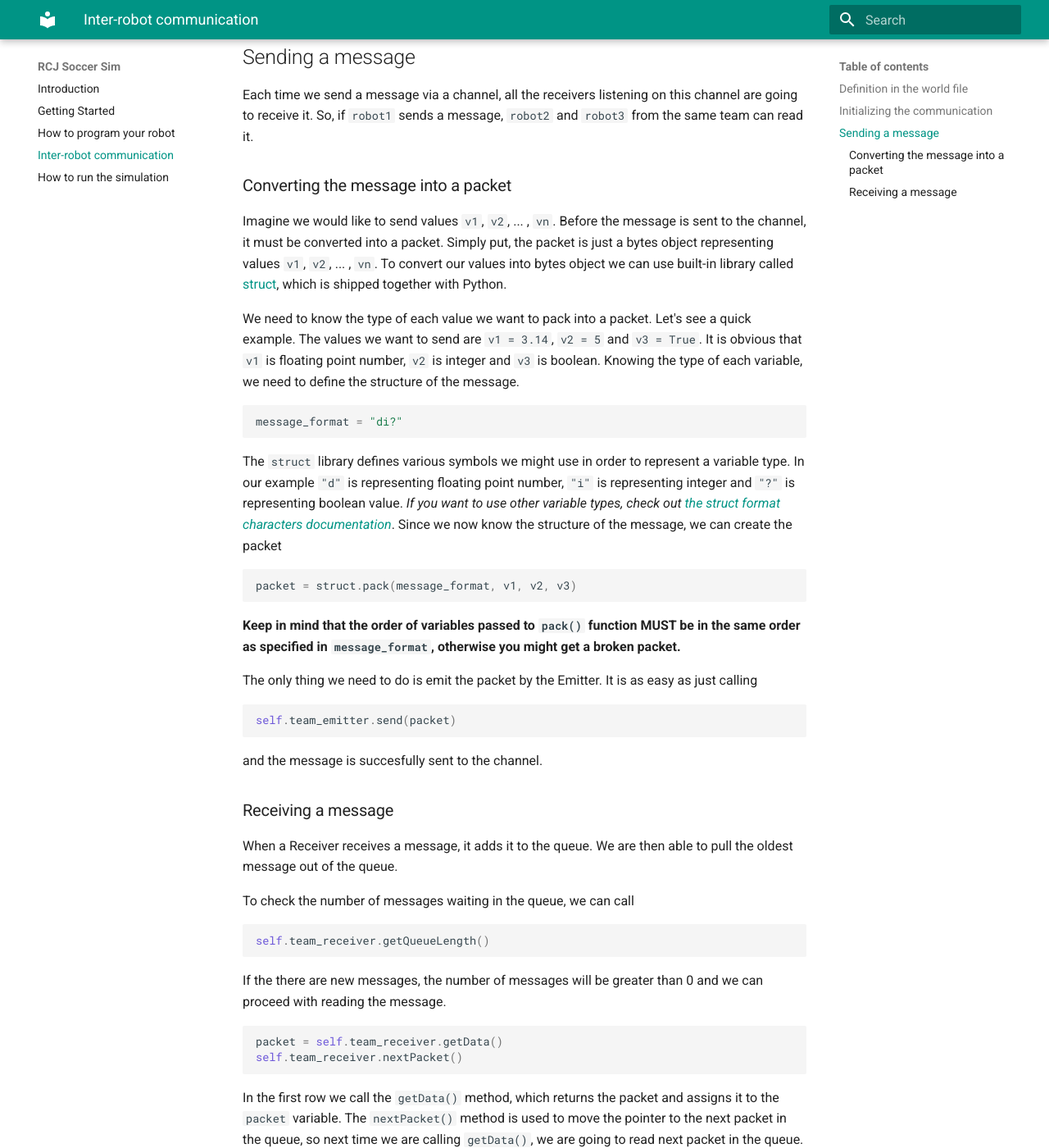
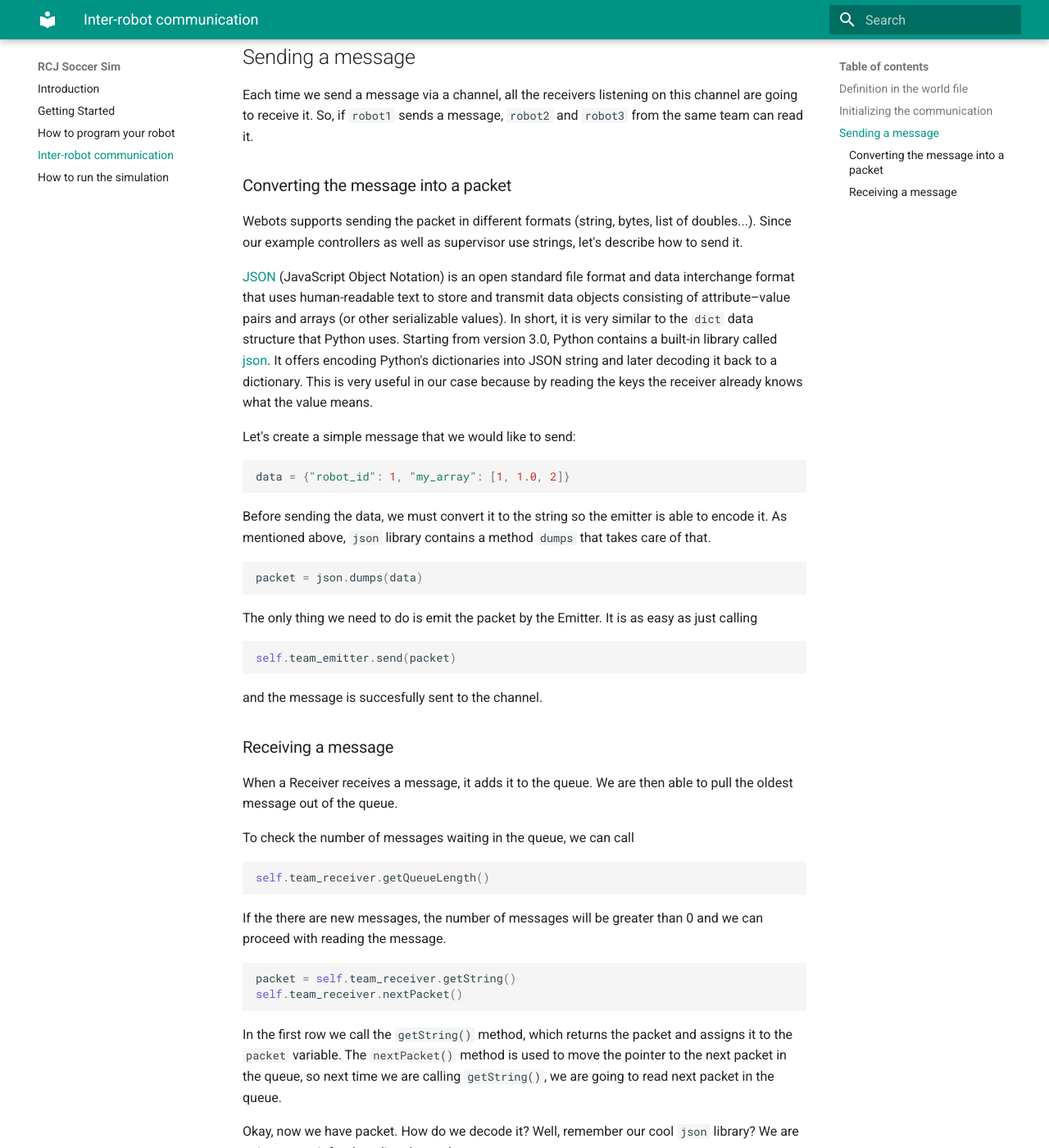
Before and after one commit to robocup-junior/rcj-soccersim, an MkDocs documentation site: the page built from docs/docs/communication_between_robots.md, in a window 1280 px wide and 1400 px high, scrolled down 844 px. Shown: the whole window at 82% size. Built offline with MkDocs 1.6.1 and Material for MkDocs 9.7.7, drawn with Linux system fonts in a browser that asks for light colours; some of the changed text lies outside the part shown.

Commit message:
update: webots to R2023b
* change inter-robot communication message format
  to stringified json

Signed-off-by: Adrian Matejov <ado.matejov@gmail.com>

````diff
--- a/docs/docs/communication_between_robots.md
+++ b/docs/docs/communication_between_robots.md
@@ -38,37 +38,32 @@ this channel are going to receive it. So, if `robot1` sends a message,
 
 ### Converting the message into a packet
 
-Imagine we would like to send values `v1`, `v2`, ... , `vn`.
-Before the message is sent to the channel, it must be converted into a packet.
-Simply put, the packet is just a bytes object representing values `v1`, `v2`, ... , `vn`.
-To convert our values into bytes object we can use built-in library
-called [struct](https://docs.python.org/3/library/struct.html), which is
-shipped together with Python.
+Webots supports sending the packet in different formats (string, bytes, list of doubles...).
+Since our example controllers as well as supervisor use strings, let's describe how to send it.
 
-We need to know the type of each value we want to pack into a packet. Let's see a
-quick example. The values we want to send are `v1 = 3.14`, `v2 = 5` and `v3 = True`.
-It is obvious that `v1` is floating point number, `v2` is integer and `v3`
-is boolean. Knowing the type of each variable, we need to define the
-structure of the message.
+[JSON](https://en.wikipedia.org/wiki/JSON) (JavaScript Object Notation) is an
+open standard file format and data interchange format that uses human-readable
+text to store and transmit data objects consisting of attribute–value pairs and
+arrays (or other serializable values).
+In short, it is very similar to the `dict` data structure that Python uses.
+Starting from version 3.0, Python contains a built-in library called [json](https://docs.python.org/3/library/json.html). It
+offers encoding Python's dictionaries into JSON string and later decoding it back to a dictionary.
+This is very useful in our case because by reading the keys the receiver already knows what the
+value means.
+
+Let's create a simple message that we would like to send:
 
 ```python
-message_format = "di?"
+data = {"robot_id": 1, "my_array": [1, 1.0, 2]}
 ```
 
-The `struct` library defines various symbols we might use in order to represent
-a variable type. In our example `"d"` is representing floating point number,
-`"i"` is representing integer and `"?"` is representing boolean value.
-*If you want to use other variable types, check out
-[the struct format characters documentation](https://docs.python.org/3/library/struct.html#format-characters)*.
-Since we now know the structure of the message, we can create the packet
+Before sending the data, we must convert it to the string so the emitter is able to
+encode it. As mentioned above, `json` library contains a method `dumps` that takes care
+of that.
 
 ```python
-packet = struct.pack(message_format, v1, v2, v3)
+packet = json.dumps(data)
 ```
-
-**Keep in mind that the order of variables passed to `pack()` function MUST be
-in the same order as specified in `message_format`, otherwise you might get
-a broken packet.**
 
 The only thing we need to do is emit the packet by the Emitter. It is as easy
 as just calling
@@ -78,7 +73,6 @@ self.team_emitter.send(packet)
 ```
 
 and the message is succesfully sent to the channel.
-
 
 ### Receiving a message
 
@@ -95,41 +89,24 @@ If the there are new messages, the number of messages will be greater than 0 and
 we can proceed with reading the message.
 
 ```python
-packet = self.team_receiver.getData()
+packet = self.team_receiver.getString()
 self.team_receiver.nextPacket()
 ```
 
-In the first row we call the `getData()` method, which returns the packet and assigns
+In the first row we call the `getString()` method, which returns the packet and assigns
 it to the `packet` variable. The `nextPacket()` method is used to move the pointer
-to the next packet in the queue, so next time we are calling `getData()`, we are going
+to the next packet in the queue, so next time we are calling `getString()`, we are going
 to read next packet in the queue.
 
-Okay, now we have packet. How do we unpack it? Well, remember our cool `struct`
-library? We are going to use it for unpacking the packet, too.
-
-First of all, we need to know what data we expect. In our example, we sent
-three variables in this order - floating point number, integer and boolean. Therefore,
-we can define the format of the message here as well.
+Okay, now we have packet. How do we decode it? Well, remember our cool `json`
+library? We are going to use it for decoding the packet, too.
 
 ```python
-message_format = 'di?'
+data = json.loads(packet)
 ```
 
-Knowing what data to expect, we can unpack the packet by following command:
-
-```python
-unpacked = struct.unpack(message_format, packet)
-```
-
-The variable `unpacked` is a tuple with our values. If we print it, we will get
-`(3.14, 5, True)`. We can access the values as we would for list
-(or array in other languages)
-
-```python
-v1 = unpacked[0]
-v2 = unpacked[1]
-v3 = unpacked[2]
-```
+The variable `data` now contains the same dictionary we sent by the emitter and can be
+accessed as normal dictionary object.
 
 
 **WARNING: There are 3 robots within the team running asynchronously. If all of them
@@ -139,7 +116,11 @@ a `while` loop for example**
 
 ```python
 while self.team_receiver.getQueueLength() > 0:
-    packet = self.team_receiver.getData()
+    packet = self.team_receiver.getString()
     self.team_receiver.nextPacket()
     # Do something with the packet
 ```
+
+**WARNING: Webots does not guarantee the order of messages. Your robot controllers should not rely on the order.
+Instead, we recommend sending robot identifier in the message payload so the receiving robots clearly know which robot
+originally sent the message.**
````
Also changed, not shown: docs/docs/getting_started.md (+3 -3 lines), docs/docs/how_to_robot.md (+7 -14 lines), docs/docs/index.md (+1 -1 lines), .pre-commit-config.yml, CHANGELOG.md, README.md, 11 other files.
